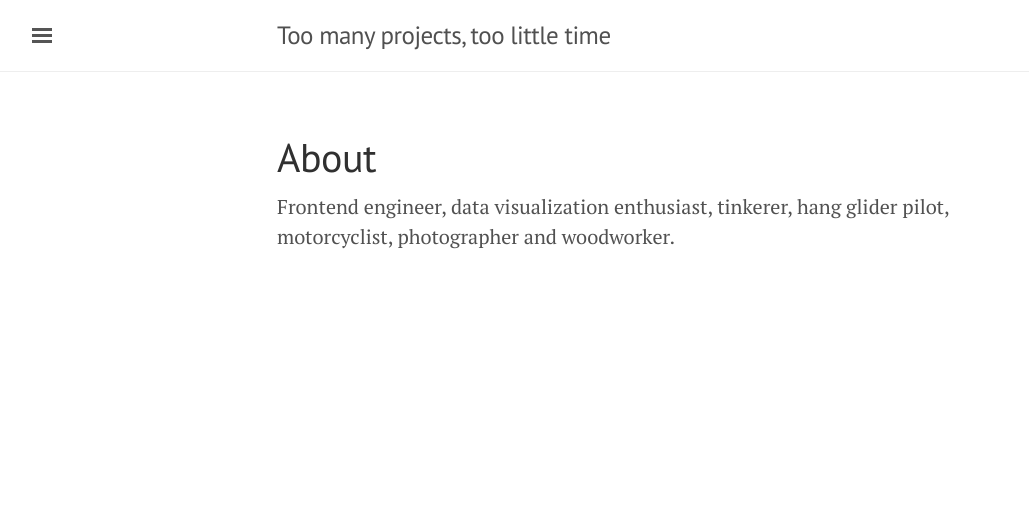
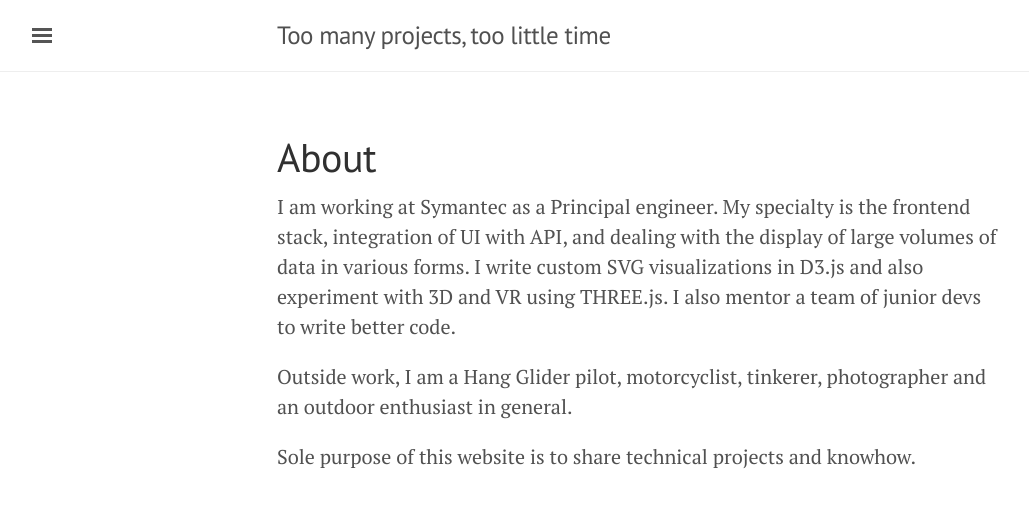
Before and after one commit to jdutta/jdutta.github.io, a Jekyll site: the page built from about.md, in a window 1280 px wide. Shown: the top 507 px of the page, without its empty margins (3-1032 px from the left). Built offline with Jekyll 4.4.1, drawn with Linux system fonts in a browser that asks for light colours.

Commit message:
Updated about page.

```diff
--- a/about.md
+++ b/about.md
@@ -3,5 +3,8 @@ layout: page
 title: About
 ---
 
-Frontend engineer, data visualization enthusiast, tinkerer, hang glider pilot, motorcyclist,
-photographer and woodworker.
+I am working at Symantec as a Principal engineer. My specialty is the frontend stack, integration of UI with API, and dealing with the display of large volumes of data in various forms. I write custom SVG visualizations in D3.js and also experiment with 3D and VR using THREE.js. I also mentor a team of junior devs to write better code.
+
+Outside work, I am a Hang Glider pilot, motorcyclist, tinkerer, photographer and an outdoor enthusiast in general.
+
+Sole purpose of this website is to share technical projects and knowhow.
```
